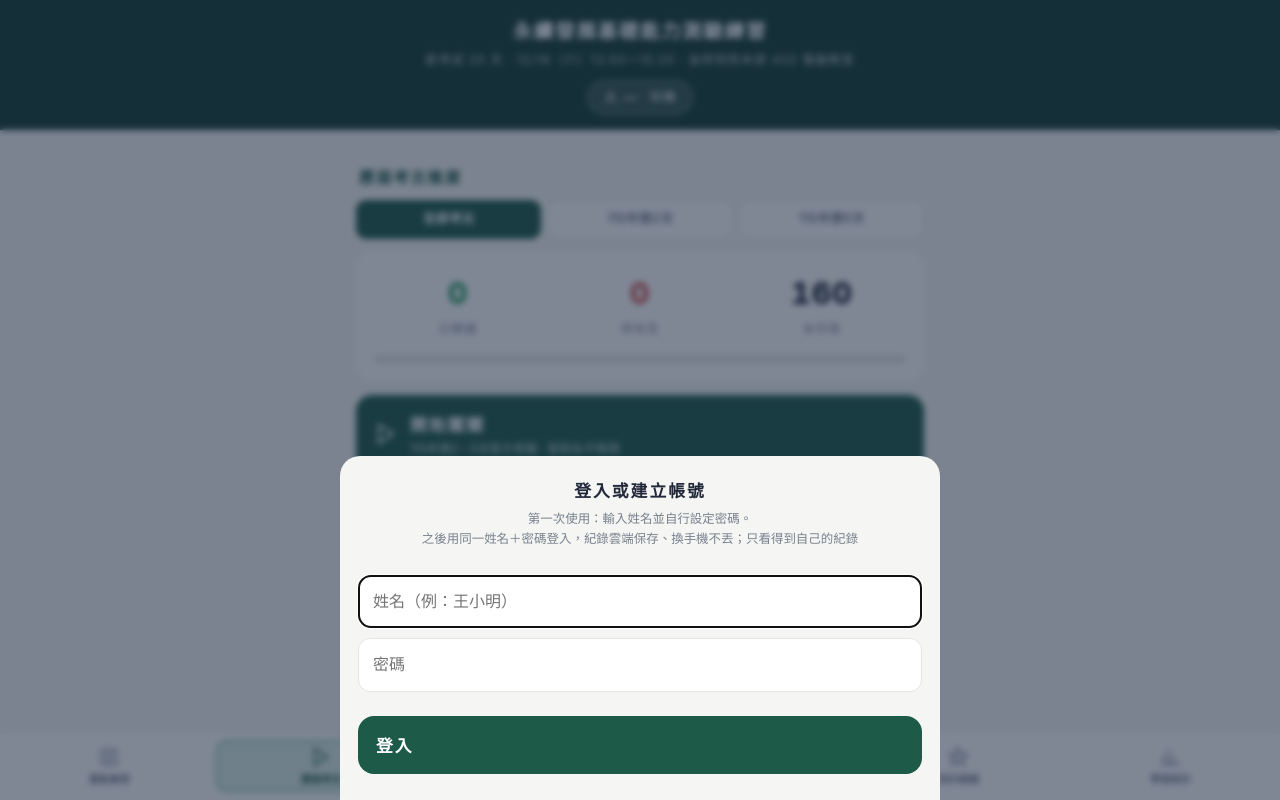
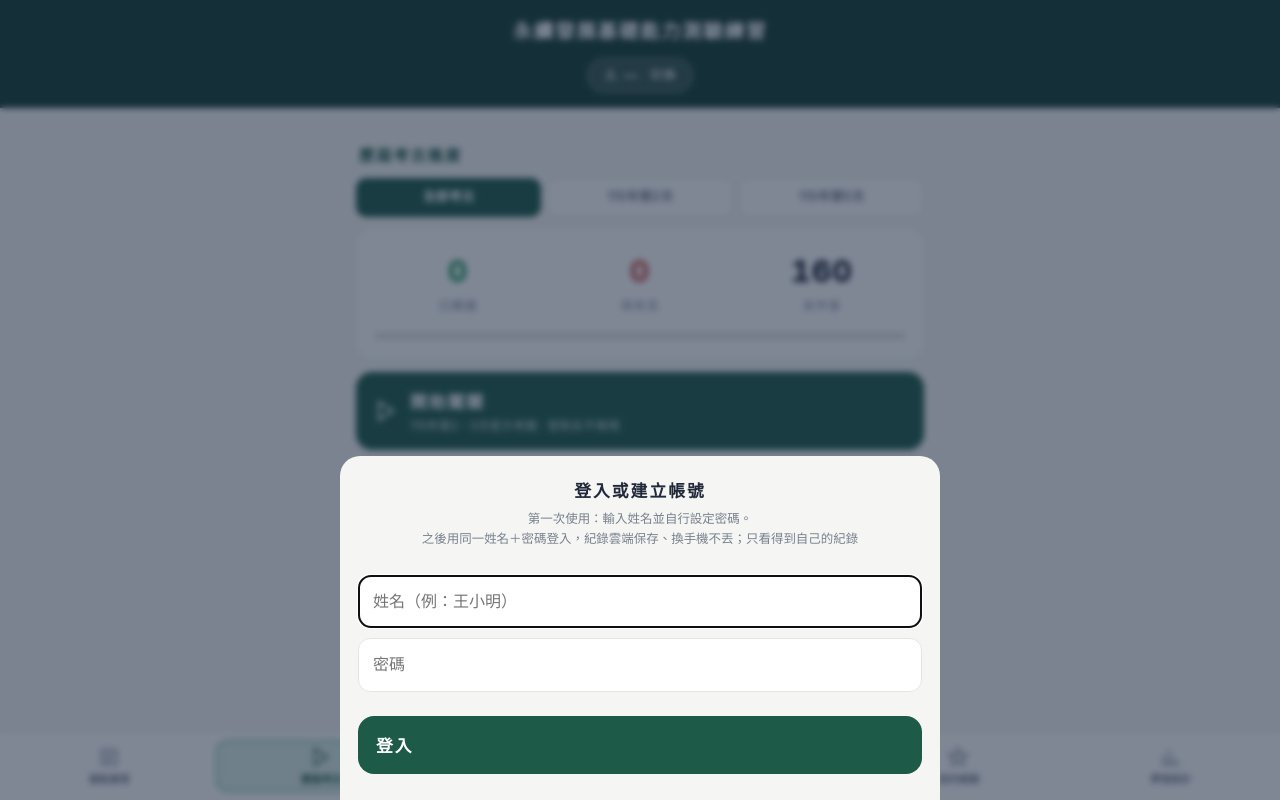
Before and after one commit to iriswen518-alt/esg-quiz, a plain HTML site: page index.html in a window 1280 px wide. Drawn offline with Linux system fonts and the light colour scheme.

Commit message:
Update esg-quiz 2026-11-25

```diff
--- a/index.html
+++ b/index.html
@@ -197,12 +197,12 @@ nav button{flex:1;border:0;background:transparent;font-family:inherit;color:var(
 nav button svg{width:22px;height:22px;stroke:currentColor;fill:none;stroke-width:1.7}
 nav button.on{color:var(--navy);background:var(--aqua);box-shadow:inset 0 0 0 1.5px var(--aqua-line)}
 </style>
-<!--TQHEAD--><link rel="apple-touch-icon" href="apple-touch-icon.png"><link rel="manifest" href="manifest.json"><meta name="apple-mobile-web-app-title" content="永續能力測驗"><meta name="apple-mobile-web-app-capable" content="yes"><meta name="mobile-web-app-capable" content="yes"><meta name="theme-color" content="#143d32"><meta name="esg-version" content="20261125-122249"><script>if("serviceWorker" in navigator){navigator.serviceWorker.register("sw.js").then(function(reg){function watch(w){if(!w)return;w.addEventListener("statechange",function(){if(w.state==="activated"&&navigator.serviceWorker.controller&&!window.__tqReloaded){window.__tqReloaded=1;location.reload();}});}watch(reg.installing);reg.addEventListener("updatefound",function(){watch(reg.installing);});reg.update();document.addEventListener("visibilitychange",function(){if(!document.hidden)reg.update();});setInterval(function(){reg.update();},30*60*1000);}).catch(function(){});}</script><!--/TQHEAD-->
+<!--TQHEAD--><link rel="apple-touch-icon" href="apple-touch-icon.png"><link rel="manifest" href="manifest.json"><meta name="apple-mobile-web-app-title" content="永續能力測驗"><meta name="apple-mobile-web-app-capable" content="yes"><meta name="mobile-web-app-capable" content="yes"><meta name="theme-color" content="#143d32"><meta name="esg-version" content="20261125-122523"><script>if("serviceWorker" in navigator){navigator.serviceWorker.register("sw.js").then(function(reg){function watch(w){if(!w)return;w.addEventListener("statechange",function(){if(w.state==="activated"&&navigator.serviceWorker.controller&&!window.__tqReloaded){window.__tqReloaded=1;location.reload();}});}watch(reg.installing);reg.addEventListener("updatefound",function(){watch(reg.installing);});reg.update();document.addEventListener("visibilitychange",function(){if(!document.hidden)reg.update();});setInterval(function(){reg.update();},30*60*1000);}).catch(function(){});}</script><!--/TQHEAD-->
 </head>
 <body>
 <header>
   <h1>永續發展基礎能力測驗練習</h1>
-  <div class="sub" id="hsub">2026/12/19（六）13:50～15:20 · 金研院院本部 402 電腦教室</div>
+
   <div class="whobtn" id="whowrap" onclick="openPicker()" title="切換使用者">
     <svg width="15" height="15" viewBox="0 0 24 24" fill="none" stroke="currentColor" stroke-width="1.9"><circle cx="12" cy="8" r="4"/><path d="M4 21c0-4 4-6 8-6s8 2 8 6"/></svg>
     <span id="who">—</span><span style="margin-left:5px;opacity:.75;font-size:.72rem">切換</span>
@@ -890,9 +890,6 @@ document.getElementById('picker').addEventListener('click',e=>{
 document.addEventListener('visibilitychange',()=>{if(!document.hidden)syncFromCloud();});
 window.addEventListener('focus',()=>syncFromCloud());
 
-// ---- 考試倒數 ----
-(function(){ const d=Math.ceil((new Date('2026-12-19T13:50:00+08:00')-Date.now())/86400000);
-  const e=document.getElementById('hsub'); if(e&&d>0) e.textContent='距考試 '+d+' 天 · 12/19（六）13:50～15:20 · 金研院院本部 402 電腦教室'; })();
 // ---- 啟動：必須先勾選姓名 ----
 if(USER){
   migrateLegacy();
--- a/sw.js
+++ b/sw.js
@@ -1,4 +1,4 @@
-const VER = '20261125-122249';
+const VER = '20261125-122523';
 const CACHE = 'esg-' + VER;
 self.addEventListener('install', e => self.skipWaiting());
 self.addEventListener('activate', e => e.waitUntil((async () => {
```
